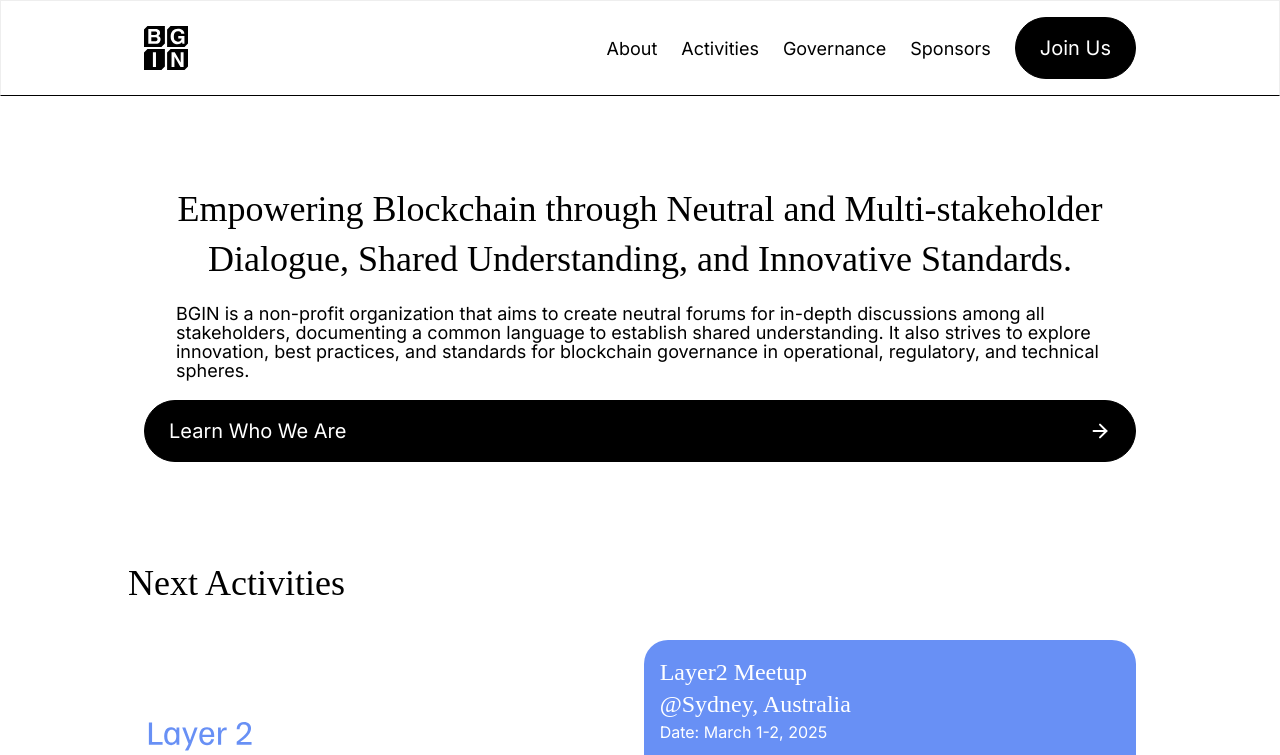
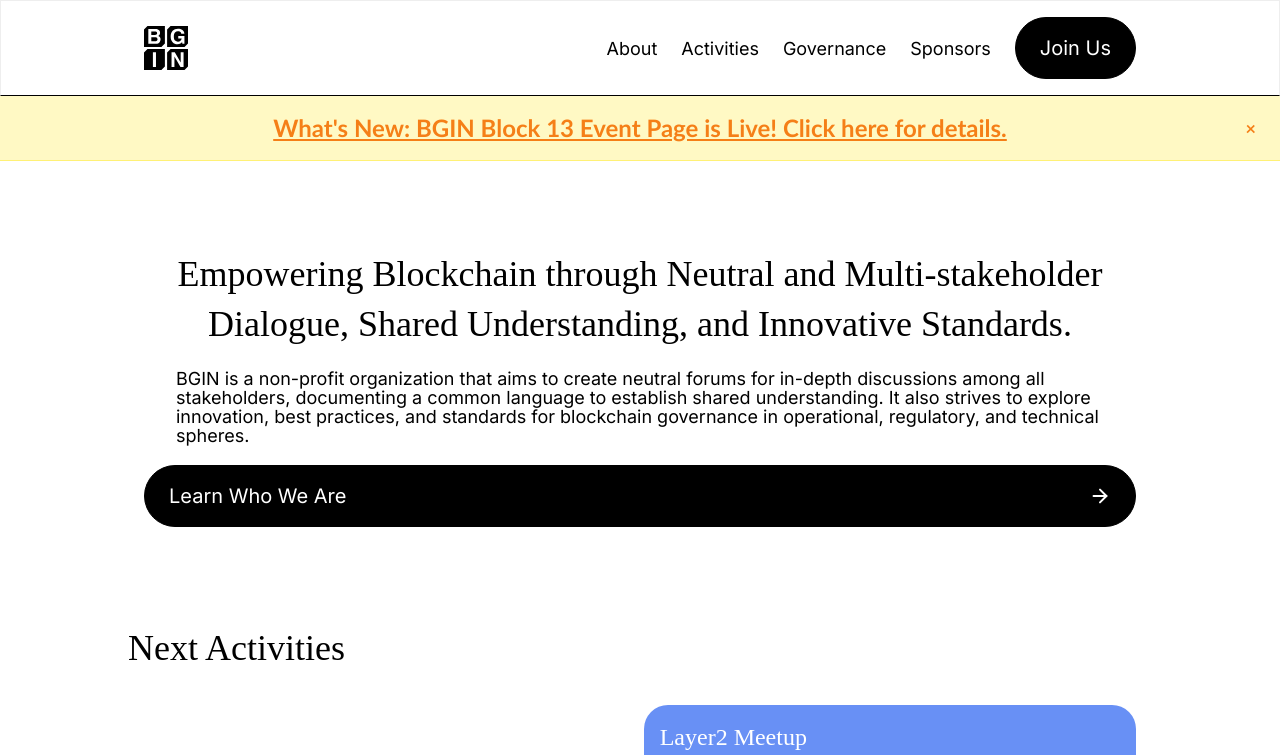
Before and after one commit to bgin-global/bgin-homepage, a Next.js app: page / in a window 1280 px wide. Shown: the top 755 px of the page. Built offline with nearby package versions, Linux system fonts and the light colour scheme.

Commit message:
Added banner on home page

```diff
--- a/app/page.tsx
+++ b/app/page.tsx
@@ -1,3 +1,4 @@
+"use client";
 import Footer from "@/components/Footer";
 import ItemBlock from "@/components/ItemBlock";
 import Header from "@/components/Header";
@@ -13,14 +14,39 @@ import {
   upcomingLayer2Meetup,
   upcomingWGCalls,
 } from "@/contents/upcomingEvents";
+import { useState } from "react";
+// ...existing imports and code...
 
 export default function Home() {
   const layer2Upcoming = upcomingLayer2Meetup;
   const blockUpcoming = upcomingBlockConference;
   const wgCallUpcoming = upcomingWGCalls;
+  const [showWhatsNew, setShowWhatsNew] = useState(true);
   return (
     <main className="min-h-screen bg-white w-screen">
       <Header />
+
+      {/* What's New Headline */}
+      {showWhatsNew && (
+        <div className="w-full bg-yellow-100 border-b border-yellow-300 py-4 flex justify-center items-center relative">
+          <a
+            href="/events/20251015-block13"
+            className="text-xl md:text-2xl font-bold text-yellow-900 hover:underline"
+            style={{ fontFamily: 'Trebuchet MS, Arial, sans-serif' }}
+          >
+            What&#39;s New: BGIN Block 13 Event Page is Live! Click here for details.
+          </a>
+          <button
+            onClick={() => setShowWhatsNew(false)}
+            className="absolute right-4 top-1/2 -translate-y-1/2 text-yellow-900 text-lg font-bold px-2 py-1 rounded hover:bg-yellow-200"
+            aria-label="Close What's New"
+            style={{ fontFamily: 'Trebuchet MS, Arial, sans-serif' }}
+          >
+            ×
+          </button>
+        </div>
+      )}
+
       <Hero type={1} />
 
       <div className={`${CUSTOM_STYLES.SECTION_CONTAINER.BLUE} items-start`}>
```
